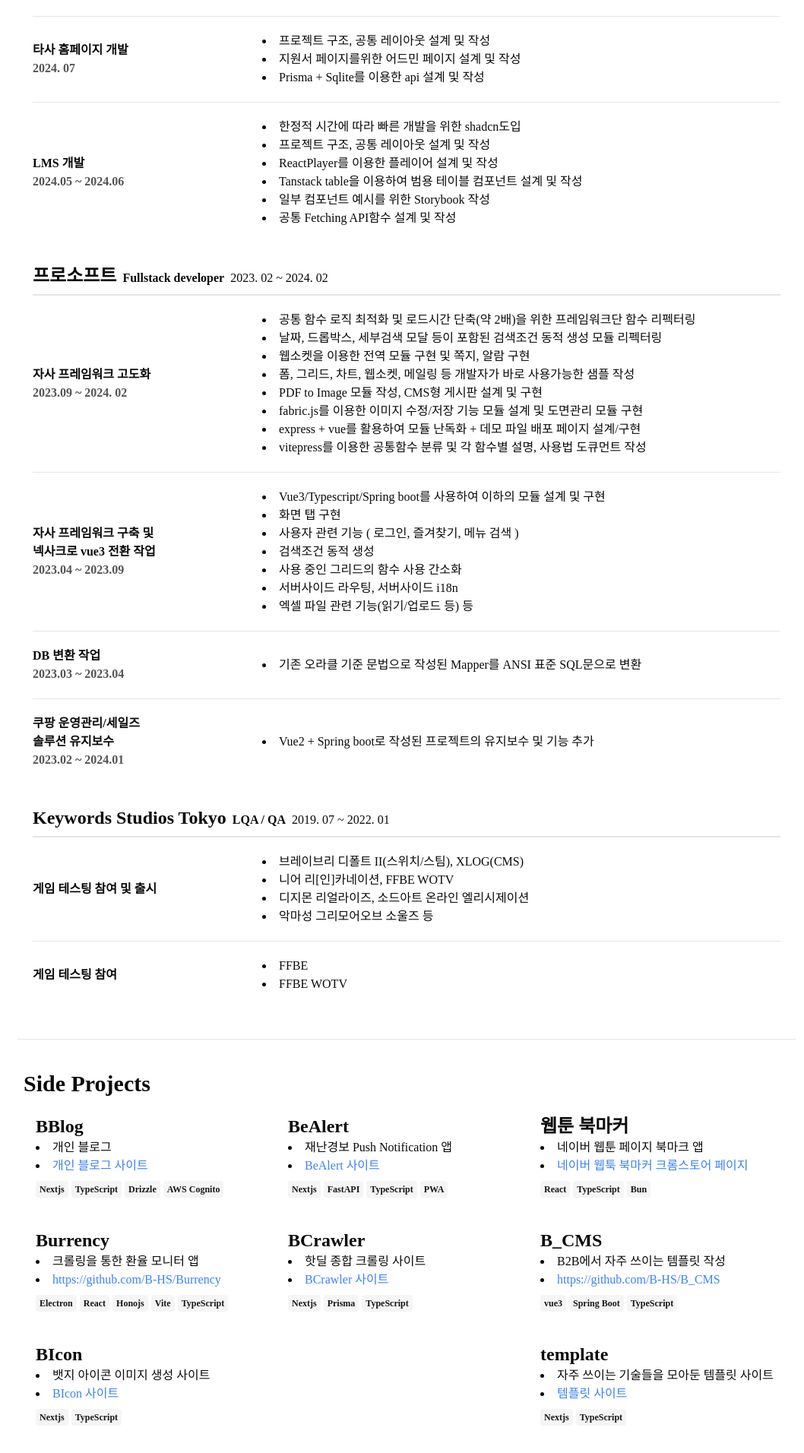
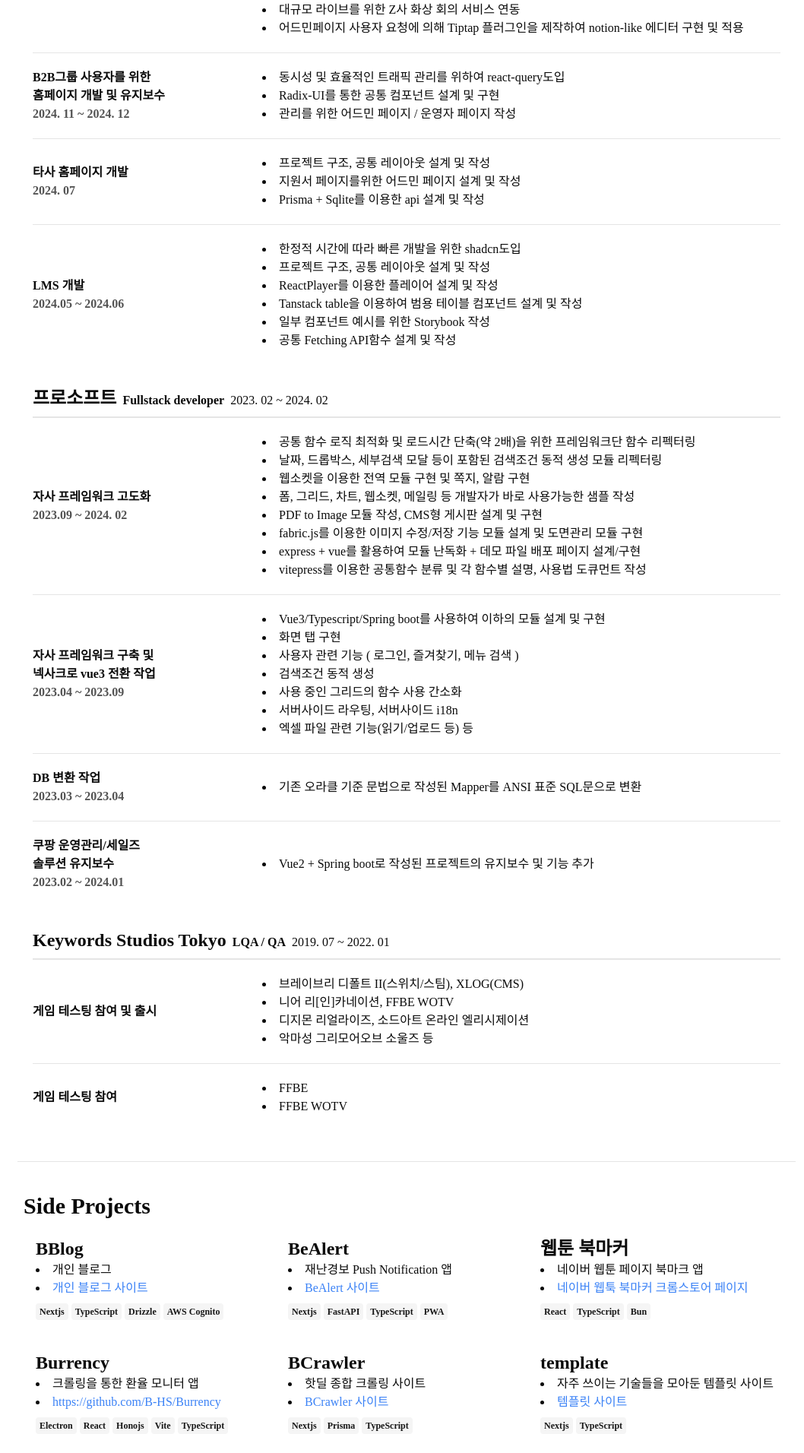
Before and after one commit to B-HS/RESUME, a Next.js app: page / in a window 1280 px wide. Shown: the part 1228-3140 px from the top of the page at 76% size, without its empty margins (105-1163 px from the left). Built offline with nearby package versions, Linux system fonts and the light colour scheme.

Commit message:
Fix informations

```diff
--- a/shared/constant/history.tsx
+++ b/shared/constant/history.tsx
@@ -15,6 +15,22 @@ export const history = {
                     '재사용을 위해 모달, 버튼, 아코디언 등 공통 컴포넌트 설계 및 작성',
                     '유지보수 속도 향상을 위해 프로젝트 아키텍쳐 변환(FSD) 및 Storybook 도입',
                     '서버사이드의 에러 추적을 위한 HyperDX 도입',
+                    '대규모 라이브를 위한 Z사 화상 회의 서비스 연동',
+                    '어드민페이지 사용자 요청에 의해 Tiptap 플러그인을 제작하여 notion-like 에디터 구현 및 적용',
+                ],
+            },
+            B2BPage: {
+                title: (
+                    <Fragment>
+                        <p>B2B그룹 사용자를 위한</p>
+                        <p>홈페이지 개발 및 유지보수</p>
+                    </Fragment>
+                ),
+                duration: '2024. 11 ~ 2024. 12',
+                description: [
+                    '동시성 및 효율적인 트래픽 관리를 위하여 react-query도입',
+                    'Radix-UI를 통한 공통 컴포넌트 설계 및 구현',
+                    '관리를 위한 어드민 페이지 / 운영자 페이지 작성',
                 ],
             },
             otherCompany: {
--- a/shared/constant/project.ts
+++ b/shared/constant/project.ts
@@ -33,10 +33,10 @@ export const projects = [
         link: { label: 'BCrawler 사이트', link: 'https://hot.gumyo.net/' },
     },
     {
-        name: 'B_CMS',
-        stack: ['vue3', 'Spring Boot', 'TypeScript'],
-        description: 'B2B에서 자주 쓰이는 템플릿 작성',
-        link: { label: 'https://github.com/B-HS/B_CMS', link: 'https://github.com/B-HS/B_CMS' },
+        name: 'template',
+        stack: ['Nextjs', 'TypeScript'],
+        description: '자주 쓰이는 기술들을 모아둔 템플릿 사이트',
+        link: { label: '템플릿 사이트', link: 'https://github.com/B-HS/template' },
     },
     {
         name: 'BIcon',
@@ -45,9 +45,9 @@ export const projects = [
         link: { label: 'BIcon 사이트', link: 'https://bicon.gumyo.net' },
     },
     {
-        name: 'template',
-        stack: ['Nextjs', 'TypeScript'],
-        description: '자주 쓰이는 기술들을 모아둔 템플릿 사이트',
-        link: { label: '템플릿 사이트', link: 'https://github.com/B-HS/template' },
+        name: 'B_CMS',
+        stack: ['vue3', 'Spring Boot', 'TypeScript'],
+        description: 'B2B에서 자주 쓰이는 템플릿 작성',
+        link: { label: 'https://github.com/B-HS/B_CMS', link: 'https://github.com/B-HS/B_CMS' },
     },
 ]
--- a/shared/constant/skill.ts
+++ b/shared/constant/skill.ts
@@ -2,7 +2,7 @@ export const skills = {
     Frontend: {
         'Languages': ['Typescript | Javascript'],
         'Frameworks': ['Nextjs', 'Vuejs', 'SvelteKit'],
-        'Libraries/Tools': ['Reactjs', 'Bun', 'Electron', 'Svelte Kit'],
+        'Libraries/Tools': ['Reactjs', 'Bun', 'Electron'],
     },
     Backend: {
         Languages: ['Typescript', 'Java'],
--- a/widgets/contents/sideproject-widget.tsx
+++ b/widgets/contents/sideproject-widget.tsx
@@ -4,7 +4,7 @@ import { projects } from '@shared/constant'
 export const SideProjectWidget = () => {
     return (
         <SectionHeader title='Side Projects'>
-            <section className='flex flex-wrap justify-between gap-3'>
+            <section className='flex flex-wrap justify-start gap-3'>
                 {projects.map((project) => (
                     <SectionProjectElement key={project.name} {...project} />
                 ))}
```
